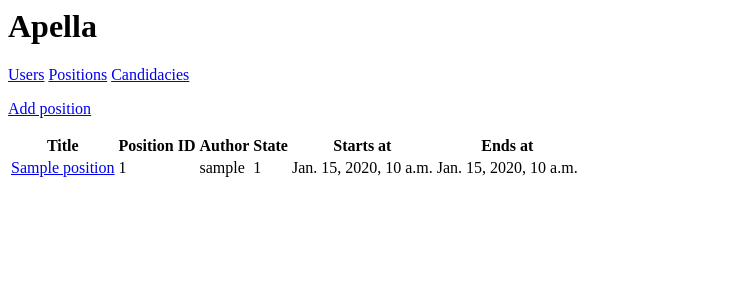
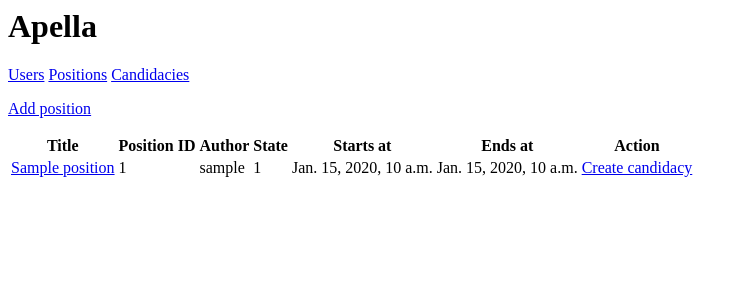
Before and after one commit to grnet/apella-app, a Django app: a page that uses apella/templates/apella/position_list.html in a window 1280 px wide. Shown: the top 300 px of the page, without its empty margins (0-748 px from the left). Run offline with Django 3.2, Linux system fonts and the light colour scheme; tables that the repository leaves empty hold one stand-in row (values such as "Sample post").

Commit message:
Create and edit candidacy views

```diff
--- a/apella/templates/apella/candidacy_list.html
+++ b/apella/templates/apella/candidacy_list.html
@@ -11,7 +11,9 @@
     {% for candidacy in object_list %}
         <tr>
             <td>
+                <a href="{% url 'candidacy-edit' candidacy_id=candidacy.pk %}">
                     {{ candidacy.pk }}
+                </a>
             </td>
             <td>{{ candidacy.candidate.username }}</td>
             <td>{{ candidacy.position.pk }} - {{ candidacy.position.title }}</td>
--- a/apella/templates/apella/position_list.html
+++ b/apella/templates/apella/position_list.html
@@ -12,6 +12,7 @@
             <th>State</th>
             <th>Starts at</th>
             <th>Ends at</th>
+            <th>Action</th>
         </tr>
     {% for position in object_list %}
         <tr>
@@ -25,6 +26,11 @@
             <td>{{ position.state }}</td>
             <td>{{ position.starts_at }}</td>
             <td>{{ position.ends_at }}</td>
+            <td>
+                <a href="{% url 'candidacy-new' position_id=position.pk %}">
+                    Create candidacy
+                </a>
+            </td>
         </tr>
     {% empty %}
         <tr colspan="6">
--- a/apella/urls.py
+++ b/apella/urls.py
@@ -12,5 +12,9 @@ urlpatterns = patterns('',
     url(r'^positions/(?P<position_id>\d+)/edit/$',
         views.position_edit, name='position-edit'),
     url(r'^candidacies/$', CandidacyListView.as_view(), name='candidacy-list'),
+    url(r'^candidacies/new/(?P<position_id>\d+)/$',
+        views.candidacy_edit, name='candidacy-new'),
+    url(r'^candidacies/(?P<candidacy_id>\d+)/edit/$',
+        views.candidacy_edit, name='candidacy-edit'),
 
 )
--- a/apella/views.py
+++ b/apella/views.py
@@ -4,7 +4,7 @@ from django.template import loader
 from django.views.generic.list import ListView
 
 from apella.models import ApellaUser, Position, Candidacy
-from apella.forms import ApellaUserForm, PositionForm
+from apella.forms import ApellaUserForm, PositionForm, CandidacyForm
 
 class UserListView(ListView):
 
@@ -53,3 +53,21 @@ def position_edit(request, position_id=None):
     else:
         form = PositionForm(instance=position)
     return render(request, 'apella/position_detail.html', {'form' : form})
+
+def candidacy_edit(request, candidacy_id=None, position_id=None):
+    if candidacy_id:
+        candidacy = get_object_or_404(Candidacy, pk=candidacy_id)
+    elif position_id:
+        position = get_object_or_404(Position, pk=position_id)
+        candidacy = Candidacy(position=position)
+    else:
+        candidacy = Candidacy()
+    form = CandidacyForm(request.POST or None, instance=candidacy)
+    if request.method == 'POST':
+        if form.is_valid():
+            candidacy = form.save()
+            candidacy.save()
+            return redirect('candidacy-list')
+    else:
+        form = CandidacyForm(instance=candidacy)
+    return render(request, 'apella/candidacy_detail.html', {'form' : form})
```
Also changed, not shown: apella/forms.py (+6 -1 lines), apella/templates/apella/candidacy_detail.html (added, +14 -0 lines).
